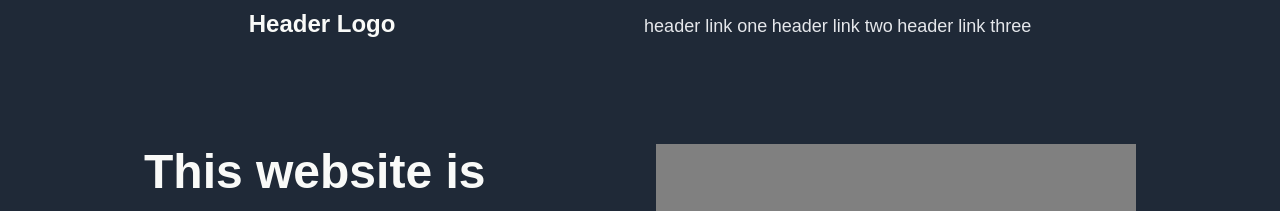
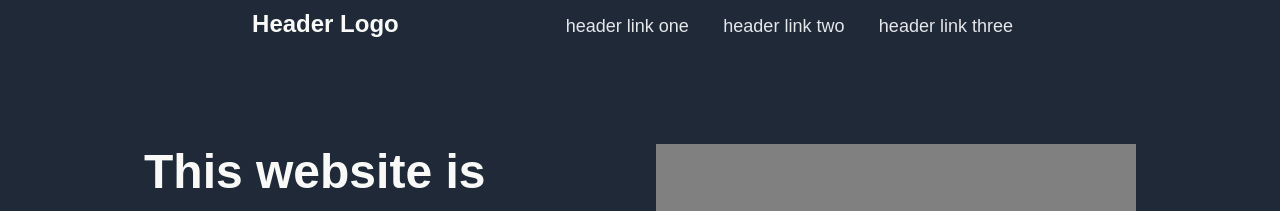
Before and after one commit to leog10/lander-odin-project, a plain HTML site: page index.html in a window 1280 px wide. Shown: the top 211 px of the page. Drawn offline with Linux system fonts and the light colour scheme.

Commit message:
Add links to github repository and adjust the header spacing

```diff
--- a/index.html
+++ b/index.html
@@ -9,11 +9,17 @@
   </head>
   <body>
     <header>
-      <a class="logo" href="#">Header Logo</a>
+      <a class="logo" href="https://github.com/leog10">Header Logo</a>
       <div class="links">
-        <a class="header-link" href="#">header link one</a>
-        <a class="header-link" href="#">header link two</a>
-        <a class="header-link" href="#">header link three</a>
+        <a class="header-link" href="https://github.com/leog10"
+          >header link one</a
+        >
+        <a class="header-link" href="https://github.com/leog10"
+          >header link two</a
+        >
+        <a class="header-link" href="https://github.com/leog10"
+          >header link three</a
+        >
       </div>
     </header>
     <div class="top">
@@ -23,7 +29,7 @@
           This website has some subtext that goes here under the main title.
           It's a smaller font and the color is lower contrast
         </p>
-        <a class="button-top" href="#">Sign up</a>
+        <a class="button-top" href="https://github.com/leog10">Sign up</a>
       </div>
       <div class="top-right">
         this is a placeholder for an
@@ -85,7 +91,7 @@
             Sign up for our product by clicking that button right over there!
           </p>
         </div>
-        <a class="cto-button" href="#">Sign up</a>
+        <a class="cto-button" href="https://github.com/leog10">Sign up</a>
       </div>
     </div>
     <footer>
--- a/styles/style.css
+++ b/styles/style.css
@@ -26,6 +26,10 @@ header,
 .subtext {
   font-size: 18px;
   color: #e5e7eb;
+}
+
+.header-link {
+  margin: 0 15px;
 }
 
 .title {
@@ -79,7 +83,7 @@ header {
   display: flex;
   justify-content: space-evenly;
   align-items: baseline;
-  padding: 10px 0;
+  padding: 10px 100px 10px 100px;
 }
 
 .title {
```
